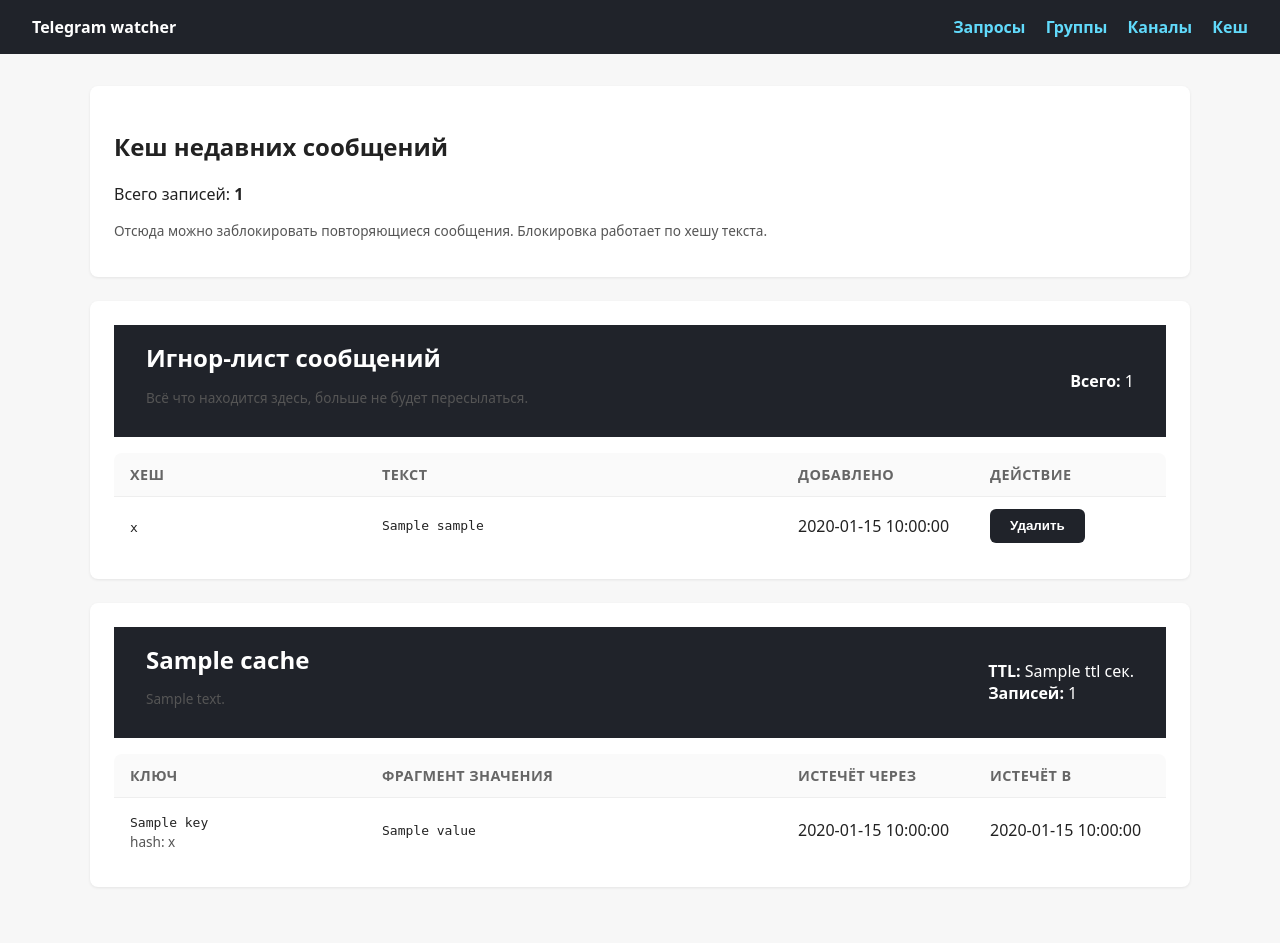
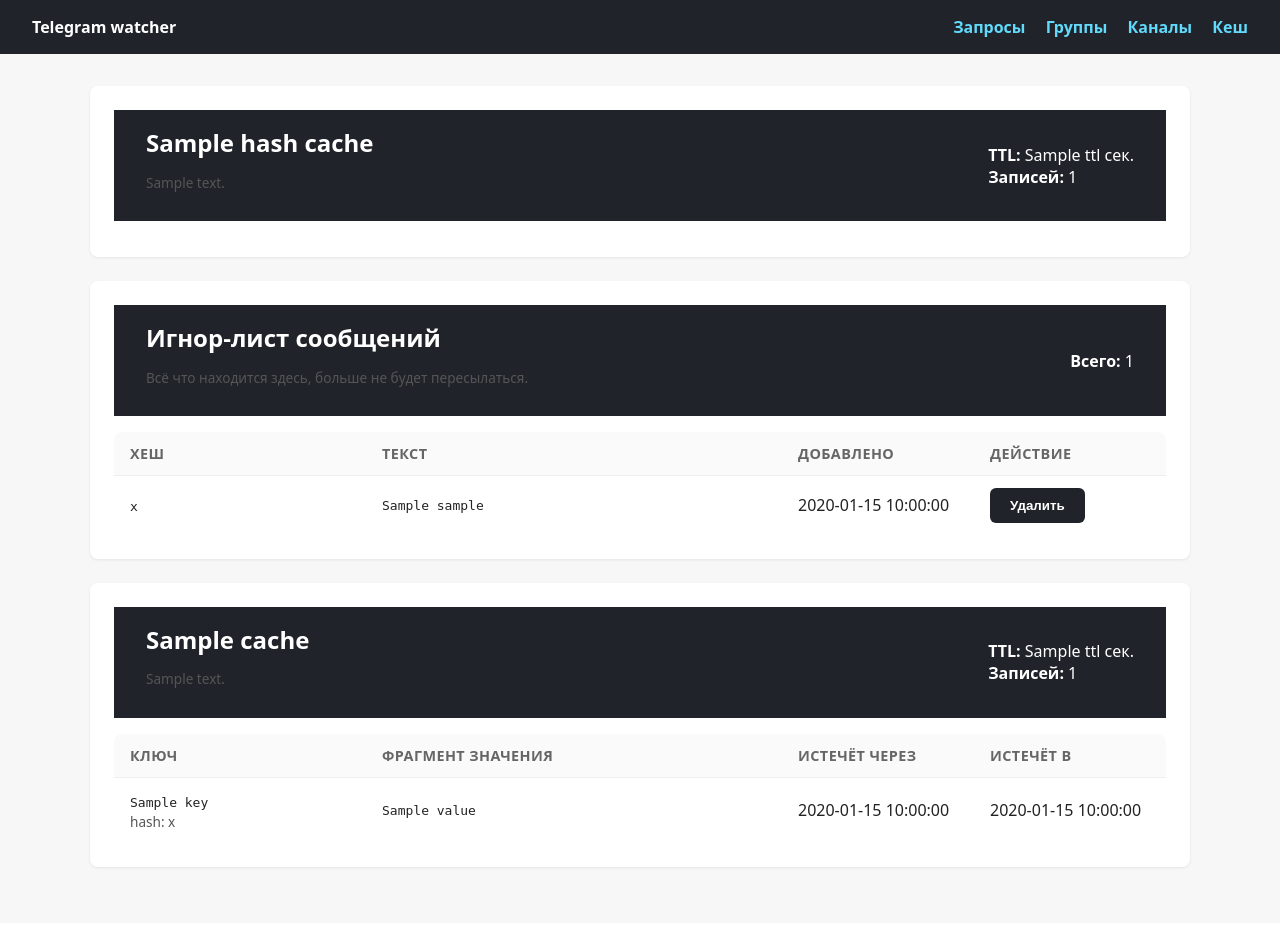
Before and after one commit to nikmedoed/Telegram-important-notifies, a Python web app: template service/web/templates/cache.jinja2 in a window 1280 px wide. After the commit the page ends 869 px from the top, so only its background shows below. Run offline with Jinja, Linux system fonts and the light colour scheme; the template is opened without the code that fills it: most values are stand-ins (such as "Sample title", 1, 10 or a date in 2020); some libraries are stand-ins or nearby versions.

Commit message:
Обновил страницу вывода

```diff
--- a/service/web/templates/cache.jinja2
+++ b/service/web/templates/cache.jinja2
@@ -2,9 +2,16 @@
 
 {% block content %}
 <article class="card">
-  <h1>Кеш недавних сообщений</h1>
-  <p>Всего записей: <strong>{{ total_entries }}</strong></p>
-  <p class="hint">Отсюда можно заблокировать повторяющиеся сообщения. Блокировка работает по хешу текста.</p>
+  <header class="card-header">
+    <div>
+      <h2>{{ hash_cache.title }}</h2>
+      <p class="hint">{{ hash_cache.description }}</p>
+    </div>
+    <div>
+      <strong>TTL:</strong> {{ hash_cache.ttl }} сек.<br>
+      <strong>Записей:</strong> {{ hash_cache.entries_count }}
+    </div>
+  </header>
 </article>
 
 <article class="card">
```
Also changed, not shown: service/web/cache.py (+7 -7 lines).
